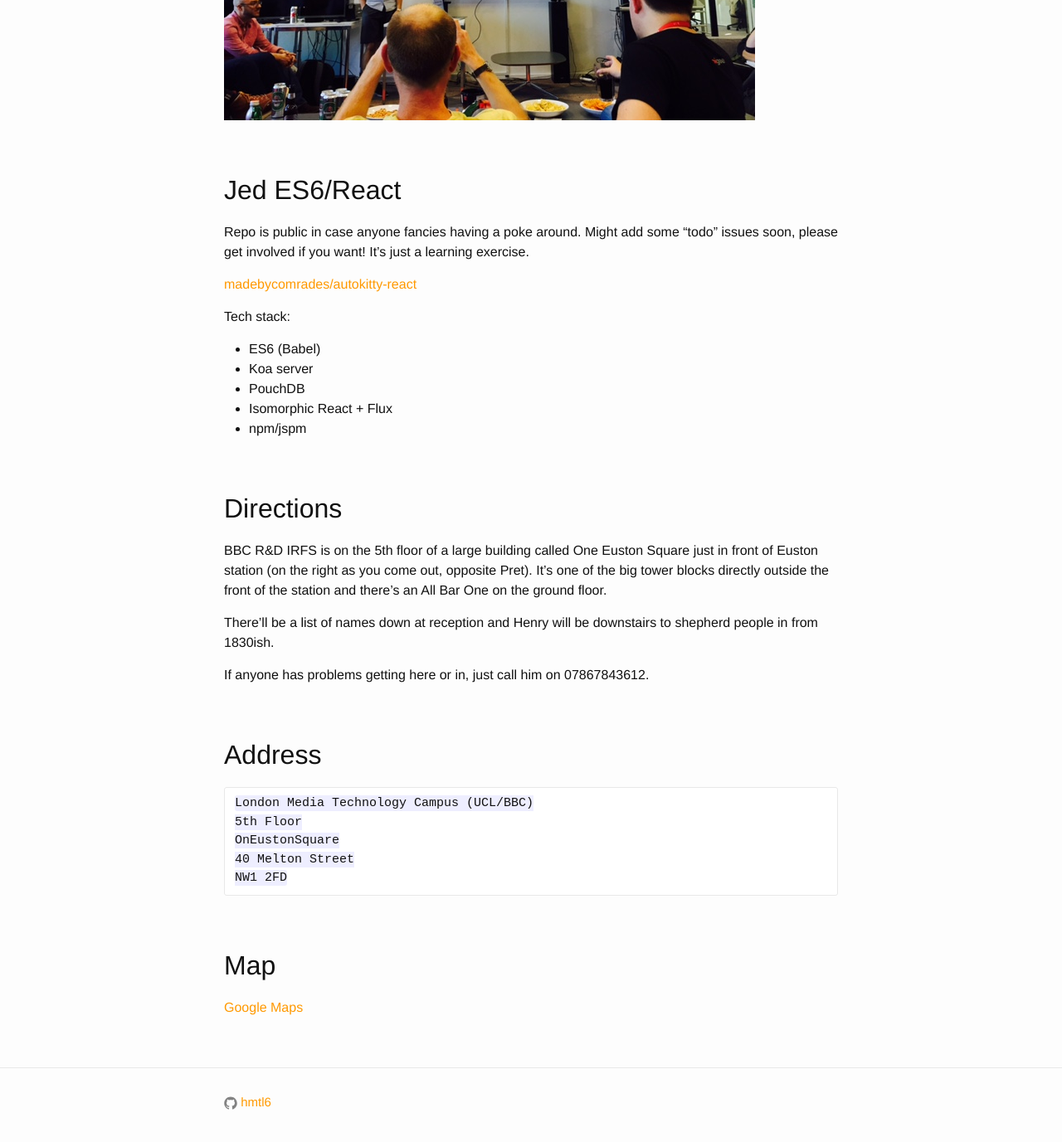
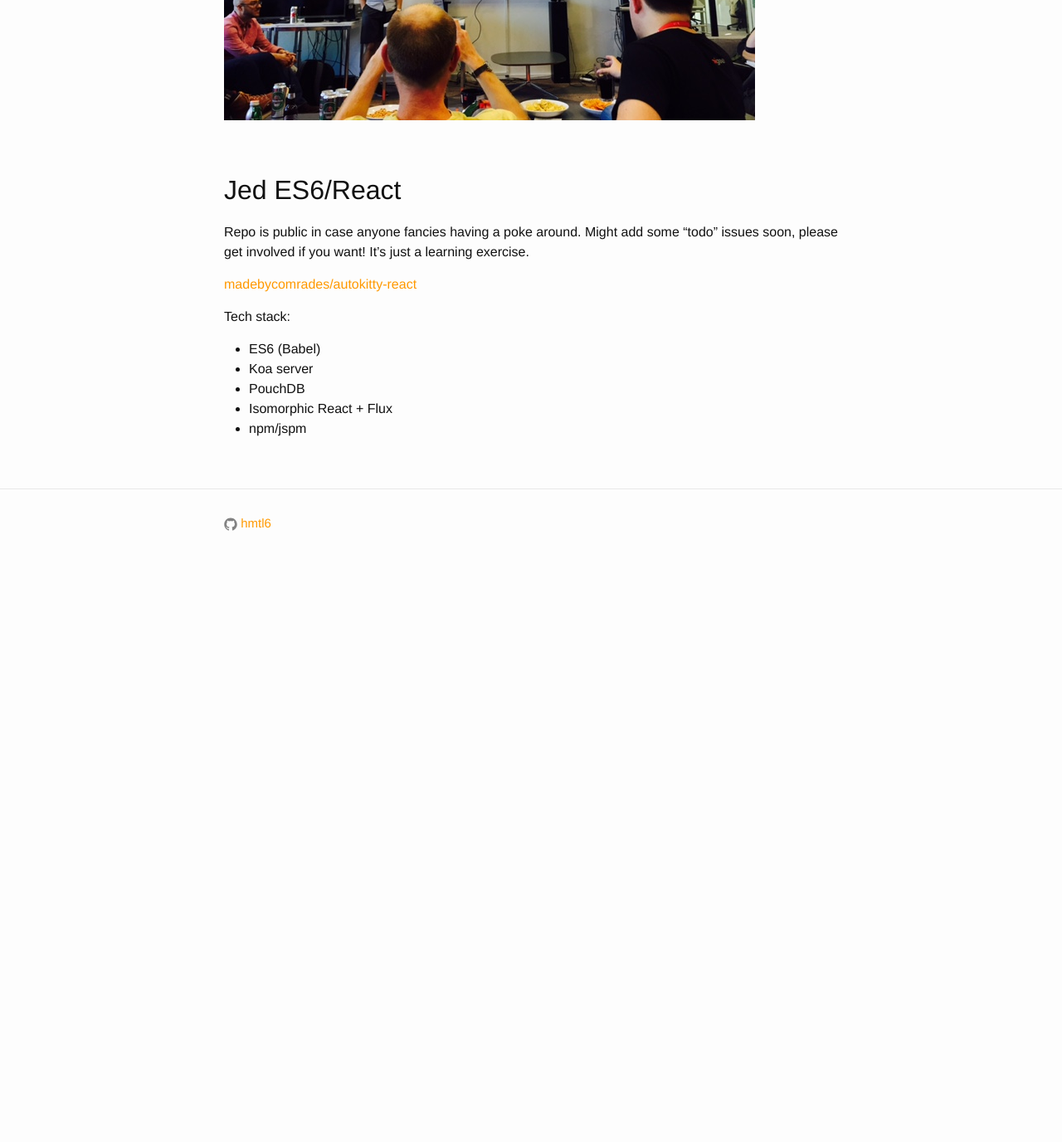
Before and after one commit to hmtl6/hmtl6.github.io, a Jekyll site: the page built from _posts/2015-05-20-loosers-assemble.md, in a window 1280 px wide and 1400 px high, scrolled down 609 px. Shown: the top 1377 px of the window at 83% size. Built offline with Jekyll 4.4.1, drawn with Linux system fonts in a browser that asks for light colours; after the commit the page ends 1312 px from its top, so only the background shows below that.

Commit message:
removed directions. no longer relevant.

````diff
--- a/_posts/2015-05-20-loosers-assemble.md
+++ b/_posts/2015-05-20-loosers-assemble.md
@@ -26,25 +26,3 @@ Tech stack:
 - PouchDB
 - Isomorphic React + Flux
 - npm/jspm
-
-## Directions
-
-BBC R&D IRFS is on the 5th floor of a large building called One Euston Square just in front of Euston station (on the right as you come out, opposite Pret). It's one of the big tower blocks directly outside the front of the station and there's an All Bar One on the ground floor.
-
-There'll be a list of names down at reception and Henry will be downstairs to shepherd people in from 1830ish.
-
-If anyone has problems getting here or in, just call him on 07867843612.
-
-## Address
-
-```
-London Media Technology Campus (UCL/BBC)
-5th Floor
-OnEustonSquare
-40 Melton Street
-NW1 2FD
-```
-
-## Map
-
-[Google Maps](https://www.google.co.uk/maps/place/40+Melton+Street,+Kings+Cross,+London+NW1+2FD/)
````
